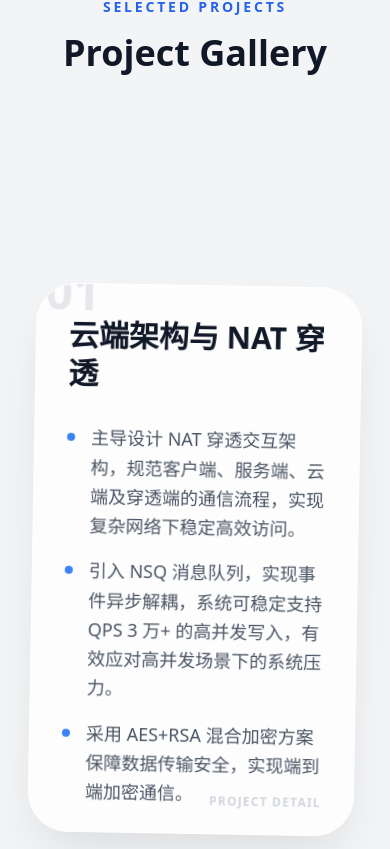
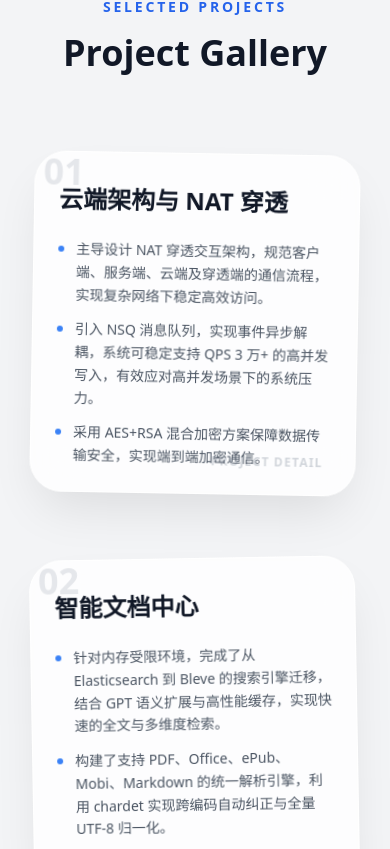
Before and after one commit to soofjan1234/PortfolioWebsite, a React (Vite) app: page /experience in a window 390 px wide. Shown: the part 915-1764 px from the top of the page. Built offline with nearby package versions, Linux system fonts and the light colour scheme.

Commit message:
refactor: 优化项目和经历页面的样式和布局
- 调整项目和经历页面的间距和排版，提升视觉效果
- 修改项目详情模态框的样式，改善用户体验
- 更新项目和经历中的文本样式，增强可读性

```diff
--- a/src/pages/Experience.jsx
+++ b/src/pages/Experience.jsx
@@ -88,14 +88,14 @@ const Experience = () => {
                         <h1 className="text-4xl md:text-6xl font-black text-gray-900">Project Gallery</h1>
                     </div>
 
-                    <div className="space-y-12 md:space-y-0">
+                    <div className="space-y-8 md:space-y-0">
                         {projectModules.map((module, index) => (
                             <div
                                 key={index}
-                                className="sticky top-0 min-h-screen flex items-center justify-center py-10 md:py-0"
+                                className="md:sticky md:top-0 md:min-h-screen flex items-center justify-center py-4 md:py-0"
                             >
                                 <div
-                                    className="w-full max-w-5xl h-[65vh] md:h-[70vh] flex flex-col justify-center bg-white/80 backdrop-blur-xl rounded-[2.5rem] p-8 md:p-16 border border-white shadow-2xl overflow-hidden relative group transition-all duration-500"
+                                    className="w-full max-w-5xl min-h-[auto] md:h-[70vh] flex flex-col justify-center bg-white/80 backdrop-blur-xl rounded-[2rem] md:rounded-[2.5rem] p-6 md:p-16 border border-white shadow-2xl overflow-hidden relative group transition-all duration-500"
                                     style={{
                                         boxShadow: '0 25px 50px -12px rgba(0, 0, 0, 0.1)',
                                         transform: `rotate(${index % 2 === 0 ? '1deg' : '-1deg'})`
@@ -105,24 +105,24 @@ const Experience = () => {
                                     <div className={`absolute -right-20 -top-20 w-96 h-96 bg-gradient-to-br from-${['blue', 'purple', 'indigo', 'cyan', 'teal'][index % 5]}-500/10 to-transparent rounded-full blur-3xl opacity-50`} />
 
                                     <div className="relative z-10">
-                                        <div className="flex flex-col md:flex-row justify-between items-start md:items-end mb-8 md:mb-12 gap-4">
+                                        <div className="flex flex-col md:flex-row justify-between items-start md:items-end mb-6 md:mb-12 gap-4">
                                             <div className="space-y-2">
-                                                <span className="text-5xl md:text-7xl font-black text-gray-200 absolute -top-10 -left-6 md:-left-10 select-none -z-10">
+                                                <span className="text-4xl md:text-7xl font-black text-gray-200 absolute -top-6 md:-top-10 -left-4 md:-left-10 select-none -z-10">
                                                     0{index + 1}
                                                 </span>
-                                                <h3 className="text-3xl md:text-4xl font-black text-gray-900 leading-tight">
+                                                <h3 className="text-2xl md:text-4xl font-black text-gray-900 leading-tight">
                                                     {module.title}
                                                 </h3>
                                             </div>
                                             <span className="hidden md:block w-24 h-1 bg-gray-200 rounded-full" />
                                         </div>
 
-                                        <div className="grid md:grid-cols-12 gap-8 md:gap-12">
+                                        <div className="grid md:grid-cols-12 gap-6 md:gap-12">
                                             <div className="md:col-span-12">
-                                                <ul className="space-y-4 md:space-y-6">
+                                                <ul className="space-y-3 md:space-y-6">
                                                     {module.details.map((detail, dIdx) => (
-                                                        <li key={dIdx} className="flex items-start text-lg md:text-xl text-gray-600 font-medium leading-relaxed group-hover:text-gray-800 transition-colors">
-                                                            <span className="w-2 h-2 mt-2.5 mr-4 bg-blue-500 rounded-full flex-shrink-0" />
+                                                        <li key={dIdx} className="flex items-start text-sm md:text-xl text-gray-600 font-medium leading-relaxed group-hover:text-gray-800 transition-colors">
+                                                            <span className="w-1.5 h-1.5 md:w-2 md:h-2 mt-2 md:mt-2.5 mr-3 md:mr-4 bg-blue-500 rounded-full flex-shrink-0" />
                                                             {detail}
                                                         </li>
                                                     ))}
--- a/src/pages/Projects.jsx
+++ b/src/pages/Projects.jsx
@@ -140,14 +140,14 @@ const Projects = () => {
             {/* Project Detail Modal */}
             {selectedProject && (
                 <div
-                    className="fixed inset-0 bg-black/60 backdrop-blur-sm z-50 flex items-center justify-center p-4 md:p-8 animate-in fade-in duration-300"
+                    className="fixed inset-0 bg-black/60 backdrop-blur-sm z-[60] flex items-start md:items-center justify-center pt-20 md:pt-0 p-4 md:p-8 animate-in fade-in duration-300 overflow-y-auto"
                     onClick={() => {
                         setSelectedProject(null)
                         setShowVideoModal(false)
                     }}
                 >
                     <div
-                        className="bg-white rounded-[2rem] shadow-2xl max-w-4xl w-full max-h-[90vh] overflow-y-auto animate-in zoom-in-95 duration-300"
+                        className="bg-white rounded-[1.5rem] md:rounded-[2rem] shadow-2xl max-w-4xl w-full max-h-[80vh] md:max-h-[90vh] overflow-y-auto animate-in zoom-in-95 duration-300 my-4"
                         onClick={(e) => e.stopPropagation()}
                     >
                         {/* Header */}
@@ -155,7 +155,7 @@ const Projects = () => {
                             <img
                                 src={selectedProject.image}
                                 alt={selectedProject.name}
-                                className="w-full aspect-video object-cover rounded-t-[2rem]"
+                                className="w-full aspect-video object-cover rounded-t-[1.5rem] md:rounded-t-[2rem]"
                             />
                             <button
                                 onClick={() => {
@@ -171,24 +171,24 @@ const Projects = () => {
                         </div>
 
                         {/* Content */}
-                        <div className="p-8 md:p-12">
-                            <div className="mb-8">
-                                <h2 className="text-3xl md:text-4xl font-black text-gray-900 mb-4">
+                        <div className="p-6 md:p-12">
+                            <div className="mb-6 md:mb-8">
+                                <h2 className="text-2xl md:text-4xl font-black text-gray-900 mb-3 md:mb-4">
                                     {selectedProject.name}
                                 </h2>
-                                <p className="text-xl text-gray-600 mb-6">
+                                <p className="text-base md:text-xl text-gray-600 mb-4 md:mb-6">
                                     {selectedProject.intro}
                                 </p>
 
                                 {/* Action Buttons */}
-                                <div className="flex flex-wrap items-center gap-4">
+                                <div className="flex flex-wrap items-center gap-3 md:gap-4">
                                     {/* Play Video Button for projects with video */}
                                     {selectedProject.hasVideo && (
                                         <button
                                             onClick={() => setShowVideoModal(true)}
-                                            className="inline-flex items-center gap-2 px-6 py-3 bg-blue-600 text-white rounded-xl font-semibold hover:bg-blue-700 transition-colors"
+                                            className="inline-flex items-center gap-2 px-4 md:px-6 py-2.5 md:py-3 bg-blue-600 text-white rounded-xl text-sm md:text-base font-semibold hover:bg-blue-700 transition-colors"
                                         >
-                                            <svg className="w-5 h-5" fill="currentColor" viewBox="0 0 24 24">
+                                            <svg className="w-4 h-4 md:w-5 md:h-5" fill="currentColor" viewBox="0 0 24 24">
                                                 <path d="M8 5v14l11-7z" />
                                             </svg>
                                             Watch Demo
@@ -201,12 +201,12 @@ const Projects = () => {
                                             href={selectedProject.github}
                                             target="_blank"
                                             rel="noopener noreferrer"
-                                            className="inline-flex items-center gap-2 px-6 py-3 bg-gray-900 text-white rounded-xl font-semibold hover:bg-gray-800 transition-colors"
+                                            className="inline-flex items-center gap-2 px-4 md:px-6 py-2.5 md:py-3 bg-gray-900 text-white rounded-xl text-sm md:text-base font-semibold hover:bg-gray-800 transition-colors"
                                         >
-                                            <svg className="w-5 h-5" fill="currentColor" viewBox="0 0 24 24">
+                                            <svg className="w-4 h-4 md:w-5 md:h-5" fill="currentColor" viewBox="0 0 24 24">
                                                 <path fillRule="evenodd" clipRule="evenodd" d="M12 2C6.477 2 2 6.484 2 12.017c0 4.425 2.865 8.18 6.839 9.504.5.092.682-.217.682-.483 0-.237-.008-.868-.013-1.703-2.782.605-3.369-1.343-3.369-1.343-.454-1.158-1.11-1.466-1.11-1.466-.908-.62.069-.608.069-.608 1.003.07 1.531 1.032 1.531 1.032.892 1.53 2.341 1.088 2.91.832.092-.647.35-1.088.636-1.338-2.22-.253-4.555-1.113-4.555-4.951 0-1.093.39-1.988 1.029-2.688-.103-.253-.446-1.272.098-2.65 0 0 .84-.27 2.75 1.026A9.564 9.564 0 0112 6.844c.85.004 1.705.115 2.504.337 1.909-1.296 2.747-1.027 2.747-1.027.546 1.379.202 2.398.1 2.651.64.7 1.028 1.595 1.028 2.688 0 3.848-2.339 4.695-4.566 4.943.359.309.678.92.678 1.855 0 1.338-.012 2.419-.012 2.747 0 .268.18.58.688.482A10.019 10.019 0 0022 12.017C22 6.484 17.522 2 12 2z" />
                                             </svg>
-                                            View on GitHub
+                                            GitHub
                                         </a>
                                     )}
                                 </div>
```
